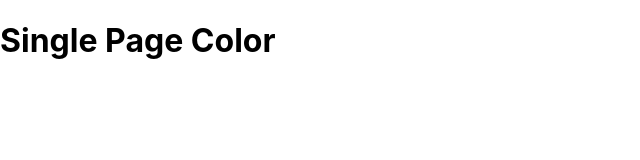
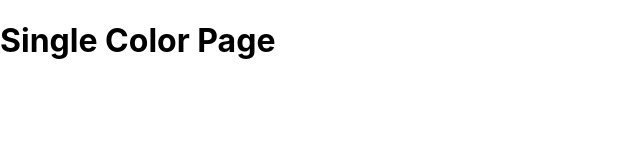
Before and after one commit to jump3rhood/React-colors-app, a React (Create React App) app: page /palette/flat-ui-colors-american/americanriver in a window 1280 px wide. Shown: the top 160 px of the page, without its empty margins (0-640 px from the left). Built offline with nearby package versions, Linux system fonts and the light colour scheme.

Commit message:
Add SingleColorPalette and Link

```diff
--- a/src/App.js
+++ b/src/App.js
@@ -4,6 +4,7 @@
 import { Route, Switch } from 'react-router-dom';
 import seedPalettes from './seedPalettes';
 import { generatePalette } from './colorHelpers';
+import SingleColorPalette from './SingleColorPalette';
 class App extends Component {
   findPalette(id) {
     return seedPalettes.find(function (palette) {
@@ -24,7 +25,7 @@
         <Route
           exact
           path='/palette/:paletteId/:colorId'
-          render={() => <h1>Single Page Color</h1>} />
+          render={() => <SingleColorPalette />} />
       </Switch>
       // <div>
       //   <Palette palette={generatePalette(seedPalettes[0])} />
--- a/src/ColorBox.js
+++ b/src/ColorBox.js
@@ -14,7 +14,7 @@
         });
     }
     render() {
-        const { name, background } = this.props;
+        const { name, background, moreUrl } = this.props;
         const { copied } = this.state;
         return (
             <CopyToClipboard text={background} onCopy={this.changeCopyState}>
@@ -34,7 +34,7 @@
                             Copy
                     </button>
                     </div>
-                    <Link to="/" onClick={e => e.stopPropagation()}>
+                    <Link to={moreUrl} onClick={e => e.stopPropagation()}>
                         <span className="see-more">MORE</span>
                     </Link>
                 </div >
--- a/src/Palette.js
+++ b/src/Palette.js
@@ -17,13 +17,15 @@
         this.setState({ format: value });
     }
     render() {
-        const { colors, paletteName, emoji } = this.props.palette;
+        const { colors, paletteName, emoji, id } = this.props.palette;
         const { level, format } = this.state;
+        console.log(colors);
         const colorBoxes = colors[level].map(color => (
             <ColorBox
                 background={color[format]}
                 name={color.name}
                 key={color.id}
+                moreUrl={`/palette/${id}/${color.id}`}
             />
         ));
         return (
--- /dev/null
+++ b/src/SingleColorPalette.js
@@ -0,0 +1,12 @@
+import React, { Component } from 'react'
+
+class SingleColorPalette extends Component {
+    render() {
+        return (
+            <div>
+                <h1>Single Color Page</h1>
+            </div>
+        )
+    }
+}
+export default SingleColorPalette;
```
